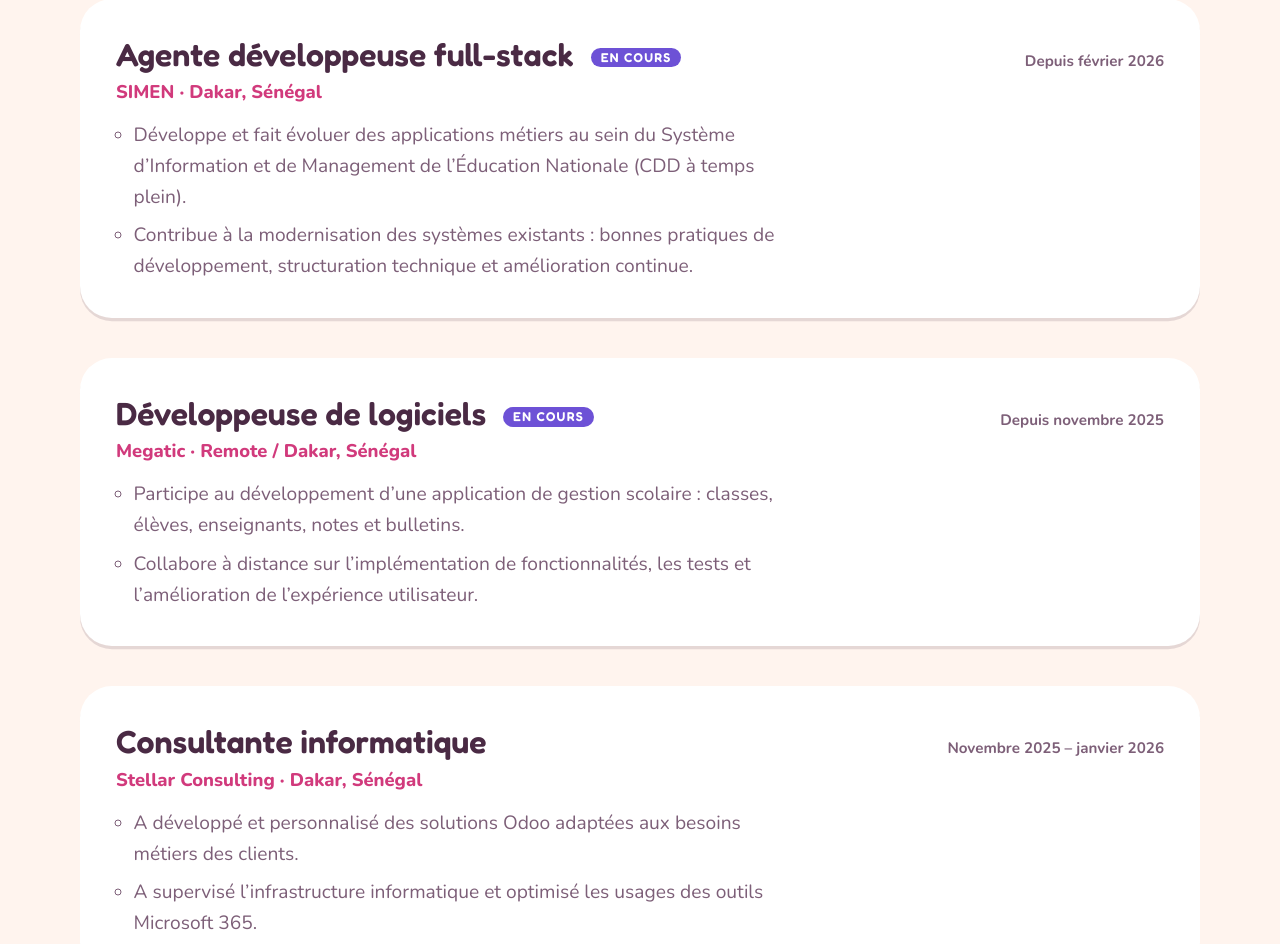
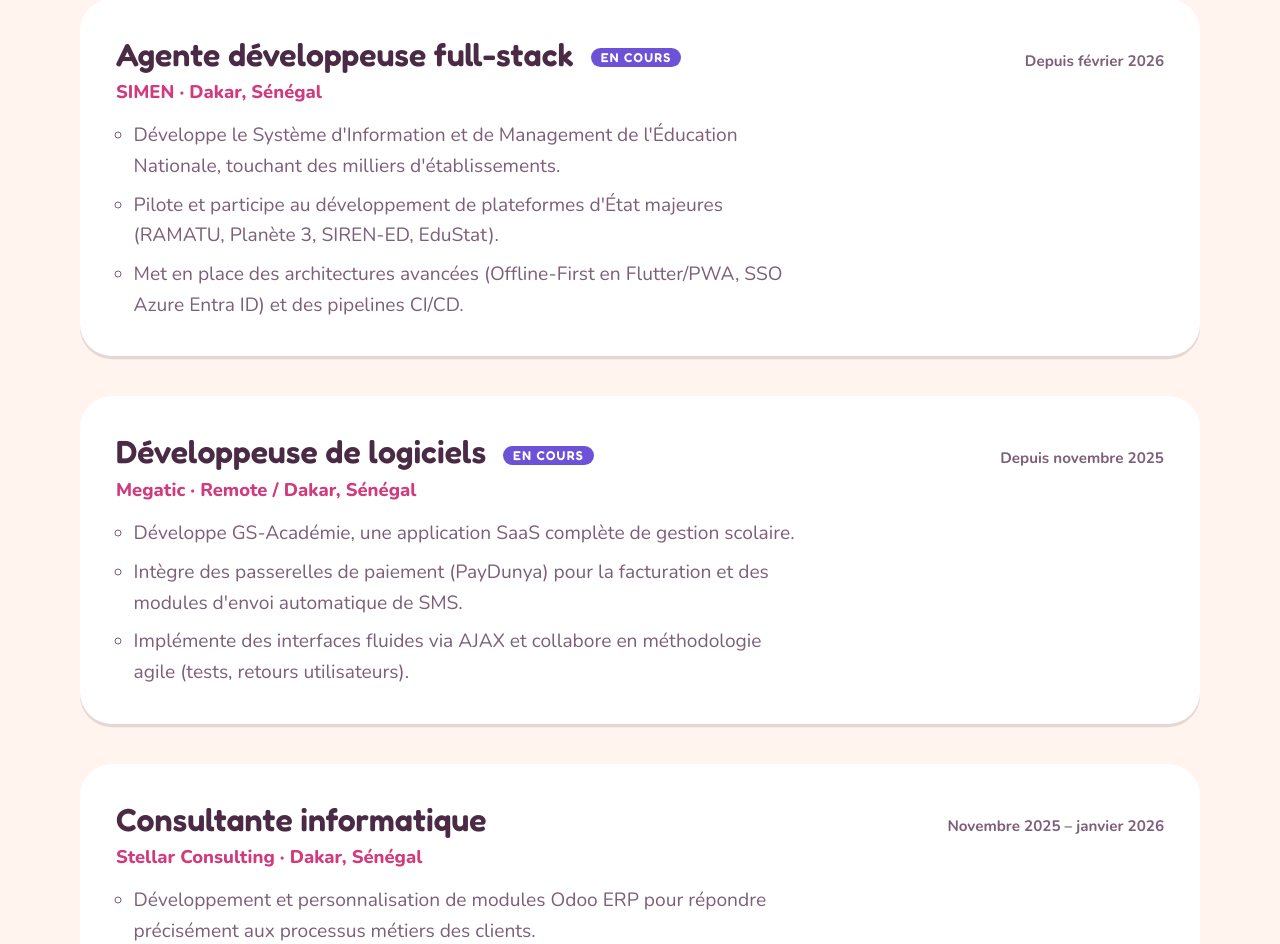
Before and after one commit to diallohouleymatou/portfolio_HD, a Vue app: page / in a window 1280 px wide. Shown: the part 1660-2604 px from the top of the page. Built offline with nearby package versions, Linux system fonts and the light colour scheme.

Commit message:
feat: enrich work experience with project specifics

```diff
--- a/src/content/resume.ts
+++ b/src/content/resume.ts
@@ -120,8 +120,9 @@
       location: 'Dakar, Sénégal',
       current: true,
       highlights: [
-        'Développe et fait évoluer des applications métiers au sein du Système d’Information et de Management de l’Éducation Nationale (CDD à temps plein).',
-        'Contribue à la modernisation des systèmes existants : bonnes pratiques de développement, structuration technique et amélioration continue.',
+        'Développe le Système d\'Information et de Management de l\'Éducation Nationale, touchant des milliers d\'établissements.',
+        'Pilote et participe au développement de plateformes d\'État majeures (RAMATU, Planète 3, SIREN-ED, EduStat).',
+        'Met en place des architectures avancées (Offline-First en Flutter/PWA, SSO Azure Entra ID) et des pipelines CI/CD.',
       ],
     },
     {
@@ -131,8 +132,9 @@
       location: 'Remote / Dakar, Sénégal',
       current: true,
       highlights: [
-        'Participe au développement d’une application de gestion scolaire : classes, élèves, enseignants, notes et bulletins.',
-        'Collabore à distance sur l’implémentation de fonctionnalités, les tests et l’amélioration de l’expérience utilisateur.',
+        'Développe GS-Académie, une application SaaS complète de gestion scolaire.',
+        'Intègre des passerelles de paiement (PayDunya) pour la facturation et des modules d\'envoi automatique de SMS.',
+        'Implémente des interfaces fluides via AJAX et collabore en méthodologie agile (tests, retours utilisateurs).',
       ],
     },
     {
@@ -141,8 +143,8 @@
       period: 'Novembre 2025 – janvier 2026',
       location: 'Dakar, Sénégal',
       highlights: [
-        'A développé et personnalisé des solutions Odoo adaptées aux besoins métiers des clients.',
-        'A supervisé l’infrastructure informatique et optimisé les usages des outils Microsoft 365.',
+        'Développement et personnalisation de modules Odoo ERP pour répondre précisément aux processus métiers des clients.',
+        'Supervision de l\'infrastructure IT, déploiement et optimisation des solutions cloud Microsoft 365.',
       ],
     },
     {
@@ -151,7 +153,8 @@
       period: 'Octobre 2025 – novembre 2025',
       location: 'Dakar, Sénégal',
       highlights: [
-        'A participé à la conception et à l’implémentation de solutions full-stack destinées à la modernisation de systèmes existants.',
+        'Phase de conception initiale et prototypage d\'outils internes et de tableaux de bord (Agile Dashboard).',
+        'Montée en compétence rapide sur les stacks ministérielles et intégration aux équipes de développement.',
       ],
     },
   ],
@@ -263,8 +266,9 @@
       location: 'Dakar, Senegal',
       current: true,
       highlights: [
-        'Builds and evolves business applications within the Education Ministry’s Information and Management System (full-time fixed-term contract).',
-        'Contributes to modernising existing systems: development best practices, technical structure and continuous improvement.',
+        'Develops the National Education Ministry\'s Information and Management System, impacting thousands of schools.',
+        'Leads and contributes to the development of major state platforms (RAMATU, Planète 3, SIREN-ED, EduStat).',
+        'Implements advanced architectures (Offline-First in Flutter/PWA, Azure Entra ID SSO) and CI/CD pipelines.',
       ],
     },
     {
@@ -274,8 +278,9 @@
       location: 'Remote / Dakar, Senegal',
       current: true,
       highlights: [
-        'Contributes to a school management application covering classes, students, teachers, grades and report cards.',
-        'Works remotely with the team on feature implementation, testing and user experience improvements.',
+        'Develops GS-Académie, a comprehensive SaaS school management application.',
+        'Integrates payment gateways (PayDunya) for billing and automated SMS notification modules.',
+        'Implements fluid interfaces via AJAX and collaborates using agile methodologies (testing, user feedback).',
       ],
     },
     {
@@ -284,8 +289,8 @@
       period: 'November 2025 – January 2026',
       location: 'Dakar, Senegal',
       highlights: [
-        'Developed and customised Odoo solutions tailored to client business needs.',
-        'Supervised IT infrastructure and optimised the use of Microsoft 365 tools.',
+        'Developed and customized Odoo ERP modules to accurately meet client business processes.',
+        'Supervised IT infrastructure, deployed and optimized Microsoft 365 cloud solutions.',
       ],
     },
     {
@@ -294,7 +299,8 @@
       period: 'October 2025 – November 2025',
       location: 'Dakar, Senegal',
       highlights: [
-        'Took part in designing and implementing full-stack solutions to modernise existing systems.',
+        'Initial design phase and prototyping of internal tools and dashboards (Agile Dashboard).',
+        'Rapidly upskilled on ministerial tech stacks and integrated into development teams.',
       ],
     },
   ],
```
